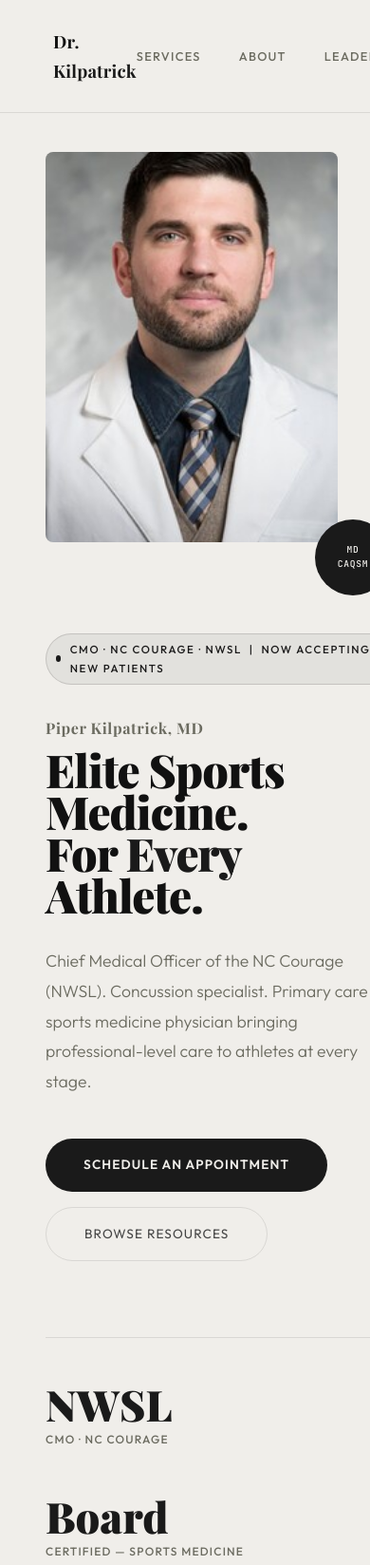
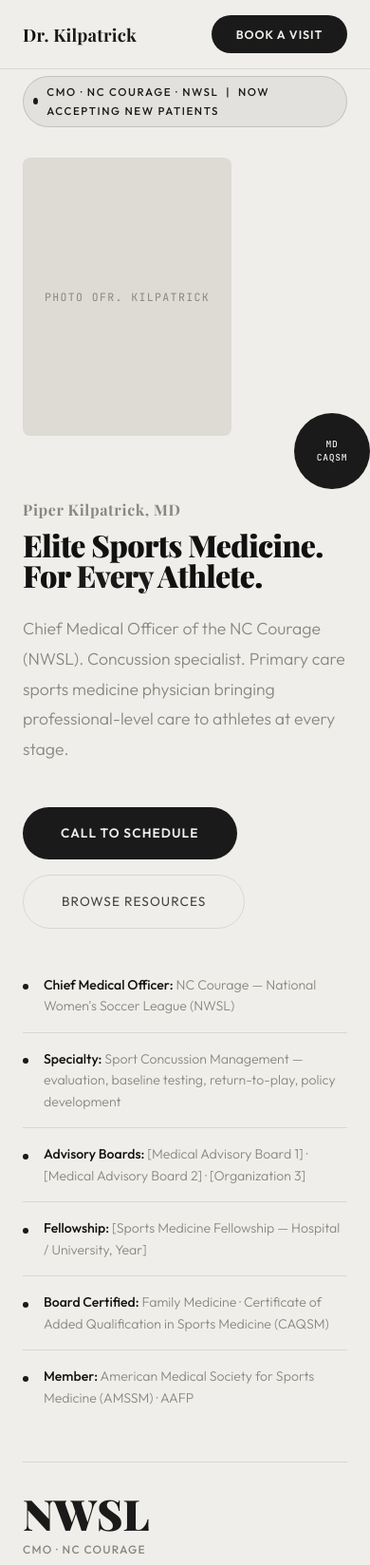
Before and after one commit to jocdoc/KilpatrickMD, a plain HTML site: page index.html in a window 390 px wide. Shown: the top 1648 px of the page at 95% size. Drawn offline with nearby package versions, Linux system fonts and the light colour scheme.

Commit message:
Add files via upload

```diff
--- a/index.html
+++ b/index.html
@@ -21,7 +21,7 @@
   --lime-dim: #333333;
   --cream: #111111;
   --cream-dim: #444444;
-  --muted: #6b6b60;
+  --muted: #888880;
   --border: rgba(26,26,26,0.15);
   --border2: rgba(26,26,26,0.1);
   --coral: #555550;
@@ -70,12 +70,9 @@
 
 /* ── HERO ── */
 .hero{
-   min-height:85vh;
-   display:grid;
-   grid-template-columns: 1fr 1.2fr;
-   gap:4rem;
-   align-items:center;
-   padding:6rem 3.5rem;
+  min-height:auto;
+  display:flex;align-items:center;
+  padding:6rem 3.5rem 3rem;
   position:relative;overflow:hidden;
 }
 .hero-bg-text{
@@ -87,17 +84,9 @@
   color:rgba(26,26,26,0.05);
   line-height:1;pointer-events:none;
   white-space:nowrap;letter-spacing:-0.03em;
- .hero-left{
-   order:-1;
-}
-.hero-right{
-   display:flex;
-   flex-direction:column;
-   gap:2rem;
-}
   user-select:none;
 }
-.hero-inner{display:contents;}
+.hero-inner{max-width:1160px;margin:0 auto;width:100%;}
 .hero-tag{
   display:inline-flex;align-items:center;gap:0.6rem;
   background:rgba(26,26,26,0.06);border:1px solid var(--border);
@@ -124,10 +113,10 @@
 }
 h1{
   font-family:'Playfair Display',serif;
-  font-size:clamp(3.8rem,8.5vw,7rem);
-  font-weight:900;line-height:0.92;
+  font-size:clamp(2.4rem,5vw,4rem);
+  font-weight:900;line-height:1;
   letter-spacing:-0.02em;color:var(--cream);
-  margin-bottom:2rem;
+  margin-bottom:1.5rem;
 }
 h1 em{
   color:var(--lime);font-style:normal;
@@ -154,8 +143,8 @@
 }
 .btn-ghost:hover{border-color:rgba(26,26,26,0.5);color:var(--lime);}
 .hero-stats{
-  display:flex;gap:3rem;margin-top:5rem;
-  padding-top:3rem;border-top:1px solid var(--border2);
+  display:flex;gap:3rem;margin-top:2.5rem;
+  padding-top:2rem;border-top:1px solid var(--border2);
   flex-wrap:wrap;
 }
 .hstat-num{
@@ -229,21 +218,34 @@
 }
 
 /* ── ABOUT ── */
-.about-grid{
-  display:grid;grid-template-columns:5fr 6fr;
-  gap:6rem;align-items:start;margin-top:3rem;
+.about-centered-photo{display:flex;justify-content:center;}
+
+/* hero two-column split */
+.hero-split{
+  display:grid;
+  grid-template-columns:280px 1fr;
+  gap:4rem;
+  align-items:start;
+  margin-bottom:1rem;
+}
+.hero-photo-col{
+  position:sticky;top:6rem;
 }
 .photo-frame{
   position:relative;
+  width:100%;
   aspect-ratio:3/4;
   background:var(--surface);
   border-radius:8px;overflow:hidden;
 }
-.photo-frame img{
-   width:100%;
-   height:100%;
-   object-fit:cover;
-   display:block;
+.photo-frame::after{
+  content:'Photo of\ADr. Kilpatrick';
+  white-space:pre;
+  position:absolute;inset:0;
+  display:flex;align-items:center;justify-content:center;
+  font-family:'JetBrains Mono',monospace;
+  font-size:0.72rem;letter-spacing:0.12em;text-transform:uppercase;
+  color:var(--muted);text-align:center;line-height:2;
 }
 .photo-accent{
   position:absolute;bottom:-1.5rem;right:-1.5rem;
@@ -484,17 +486,15 @@
 
 /* ── RESPONSIVE ── */
 @media(max-width:960px){
-   .hero{
-      grid-template-columns:1fr;
-      padding:5rem 1.5rem;
-      min-height:auto;
-   }
-   .hero-left{order:0;}
-}
-  h1{font-size:clamp(3rem,10vw,5rem);}
+  nav{padding:1rem 1.5rem;}
+  .nav-links{display:none;}
+  section{padding:5rem 1.5rem;}
+  .hero{padding:5rem 1.5rem 3rem;}
+  h1{font-size:clamp(2rem,8vw,3.5rem);}
+  .hero-split{grid-template-columns:1fr;gap:2rem;}
+  .hero-photo-col{position:static;}
+  .photo-frame{max-width:220px;}
   .services-grid{grid-template-columns:1fr 1fr;}
-  .about-grid{grid-template-columns:1fr;gap:3rem;}
-  .photo-wrap{max-width:340px;}
   .res-grid{grid-template-columns:1fr;}
   .gen-body{grid-template-columns:1fr;}
   .gen-sidebar{border-right:none;border-bottom:1px solid var(--border2);}
@@ -564,37 +564,71 @@
     <li><a href="#resources">Resources</a></li>
     <li><a href="#contact">Contact</a></li>
   </ul>
-  <a href="#booking" class="nav-cta">Book a Visit</a>
+  <a href="tel:+19192382000" class="nav-cta">Book a Visit</a>
 </nav>
 
 <!-- HERO -->
 <section class="hero">
   <div class="hero-bg-text">MOVE</div>
- <!-- HERO -->
-<section class="hero">
-   <div class="hero-left">
+  <div class="hero-inner">
+
+    <!-- TOP: tag + two-column name/photo -->
+    <div class="hero-tag">
+      <div class="hero-tag-dot"></div>
+      <span>CMO · NC Courage · NWSL &nbsp;|&nbsp; Now accepting new patients</span>
+    </div>
+
+    <div class="hero-split">
+      <!-- LEFT: photo -->
+      <div class="hero-photo-col">
         <div class="photo-wrap">
-         <div class="photo-frame">
-            <img src="piper-kilpatrick-md.jpg" alt="Dr. Piper Kilpatrick, MD">
-         </div>
+          <div class="photo-frame"></div>
           <div class="photo-accent">MD<br>CAQSM</div>
         </div>
       </div>
 
-   <div class="hero-right">
-      <div class="hero-tag">
-         <div class="hero-tag-dot"></div>
-         <span>CMO · NC Courage · NWSL &nbsp;|&nbsp; Now accepting new patients</span>
-      </div>
+      <!-- RIGHT: name, headline, bio, credentials -->
+      <div class="hero-bio-col">
         <div class="hero-name">Piper Kilpatrick, MD</div>
         <h1>Elite Sports Medicine.<br>For <em>Every</em> Athlete.</h1>
         <p class="hero-sub">
           Chief Medical Officer of the NC Courage (NWSL). Concussion specialist. Primary care sports medicine physician bringing professional-level care to athletes at every stage.
         </p>
         <div class="hero-actions">
-         <a href="#booking" class="btn-lime">Schedule an Appointment</a>
+          <a href="tel:+19192382000" class="btn-lime">Call to Schedule</a>
           <a href="#resources" class="btn-ghost">Browse Resources</a>
         </div>
+
+        <div class="creds" style="margin-top:2rem;">
+          <div class="cred">
+            <div class="cred-bullet"></div>
+            <div class="cred-content"><strong>Chief Medical Officer:</strong> NC Courage — National Women's Soccer League (NWSL)</div>
+          </div>
+          <div class="cred">
+            <div class="cred-bullet"></div>
+            <div class="cred-content"><strong>Specialty:</strong> Sport Concussion Management — evaluation, baseline testing, return-to-play, policy development</div>
+          </div>
+          <div class="cred">
+            <div class="cred-bullet"></div>
+            <div class="cred-content"><strong>Advisory Boards:</strong> [Medical Advisory Board 1] · [Medical Advisory Board 2] · [Organization 3]</div>
+          </div>
+          <div class="cred">
+            <div class="cred-bullet"></div>
+            <div class="cred-content"><strong>Fellowship:</strong> [Sports Medicine Fellowship — Hospital / University, Year]</div>
+          </div>
+          <div class="cred">
+            <div class="cred-bullet"></div>
+            <div class="cred-content"><strong>Board Certified:</strong> Family Medicine · Certificate of Added Qualification in Sports Medicine (CAQSM)</div>
+          </div>
+          <div class="cred">
+            <div class="cred-bullet"></div>
+            <div class="cred-content"><strong>Member:</strong> American Medical Society for Sports Medicine (AMSSM) · AAFP</div>
+          </div>
+        </div>
+      </div>
+    </div>
+
+    <!-- BOTTOM: stats bar -->
     <div class="hero-stats">
       <div>
         <div class="hstat-num">NWSL</div>
@@ -613,6 +647,7 @@
         <div class="hstat-label">Multiple medical boards</div>
       </div>
     </div>
+
   </div>
 </section>
 
@@ -811,32 +846,32 @@
   <div class="inner booking-inner">
     <div class="eyebrow" style="justify-content:center;">Schedule</div>
     <h2>Let's Get You Back Out There</h2>
-    <p class="sub">Appointments available for new patients. Most major insurance plans accepted.</p>
+    <p class="sub">Same-week appointments available for new patients. Most major insurance plans accepted.</p>
     <div class="appt-grid">
-      <div class="appt-card">
+      <a href="tel:+19192382000" class="appt-card" style="text-decoration:none;display:block;">
         <div class="appt-icon">🏥</div>
         <h4>New Patient Visit</h4>
-        <p>Comprehensive evaluation — your history, your goals, and a plan built around you.</p>
-        <div class="appt-time">In-person</div>
-      </div>
-      <div class="appt-card">
+        <p>Comprehensive 60-minute evaluation — your history, your goals, and a plan built around you.</p>
+        <div class="appt-time">60 min · In-person · Call to schedule</div>
+      </a>
+      <a href="tel:+19192382000" class="appt-card" style="text-decoration:none;display:block;">
         <div class="appt-icon">🔄</div>
         <h4>Follow-Up Care</h4>
         <p>Established patients — check-ins, procedure follow-up, progress review, and return-to-sport clearance.</p>
-        <div class="appt-time">In-person</div>
-      </div>
-      <div class="appt-card">
+        <div class="appt-time">30 min · In-person · Call to schedule</div>
+      </a>
+      <a href="tel:+19192382000" class="appt-card" style="text-decoration:none;display:block;">
         <div class="appt-icon">💻</div>
         <h4>Telehealth Visit</h4>
         <p>Virtual care for eligible visits — review of imaging, medication management, and follow-up consultations.</p>
-        <div class="appt-time">Virtual</div>
+        <div class="appt-time">30 min · Virtual · Call to schedule</div>
+      </a>
     </div>
-    </div>
-    <a href="tel:+19192382000" class="big-cta">Book Your Appointment</a>
+    <a href="tel:+19192382000" class="big-cta">Call to Book &nbsp;+1 (919) 238-2000</a>
     <div class="contact-strip">
       Mon–Fri 8am–5pm &nbsp;·&nbsp;
       <a href="tel:+19192382000">(919) 238-2000</a> &nbsp;·&nbsp;
-      <a href="mailto:Pkilpatrick@novanthealth.org">Email Dr. Kilpatrick NOT A PATIENT PORTAL</a>
+      <a href="mailto:Pkilpatrick@novanthealth.org">Pkilpatrick@novanthealth.org</a>
     </div>
   </div>
 </section>
@@ -846,7 +881,7 @@
   <div class="footer-inner">
     <div class="f-brand">
       <a href="#" class="logo">Dr. <span>Kilpatrick</span></a>
-      <p>Primary Care Sports Medicine — helping athletes move better, recover faster, and perform longer. Serving the greater Triangle Area.</p>
+      <p>Primary Care Sports Medicine — helping athletes move better, recover faster, and perform longer. Serving [Your City, State].</p>
     </div>
     <div class="f-col">
       <h5>Quick Links</h5>
@@ -858,17 +893,17 @@
     </div>
     <div class="f-col">
       <h5>Connect</h5>
-      <a href="#">Instagram</a>
-      <a href="#">LinkedIn</a>
-      <a href="#">X / Twitter</a>
-      <a href="mailto:Pkilpatrick@novanthealth.org">Email</a>
+      <a href="https://www.instagram.com/YOUR_INSTAGRAM_HANDLE" target="_blank" rel="noopener">Instagram</a>
+      <a href="https://www.linkedin.com/in/YOUR_LINKEDIN_HANDLE" target="_blank" rel="noopener">LinkedIn</a>
+      <a href="https://www.x.com/YOUR_X_HANDLE" target="_blank" rel="noopener">X / Twitter</a>
+      <a href="mailto:Pkilpatrick@novanthealth.org">Email Dr. Kilpatrick</a>
     </div>
     <div class="f-col">
       <h5>Practice</h5>
-      <a href="#">Carolina Family Practice & Sports Medicine</a>
-      <a href="#">1070 S. Main St. Suite 110</a>
-      <a href="#">Holly Springs, NC</a>
-      <a href="#">All major Insurances Accepted</a>
+      <a href="#">[Practice Name]</a>
+      <a href="#">[Street Address]</a>
+      <a href="#">[City, State ZIP]</a>
+      <a href="#">Insurance Info</a>
     </div>
   </div>
   <div class="footer-bottom">
```
Lines whose indentation alone changed are shown as unchanged.
